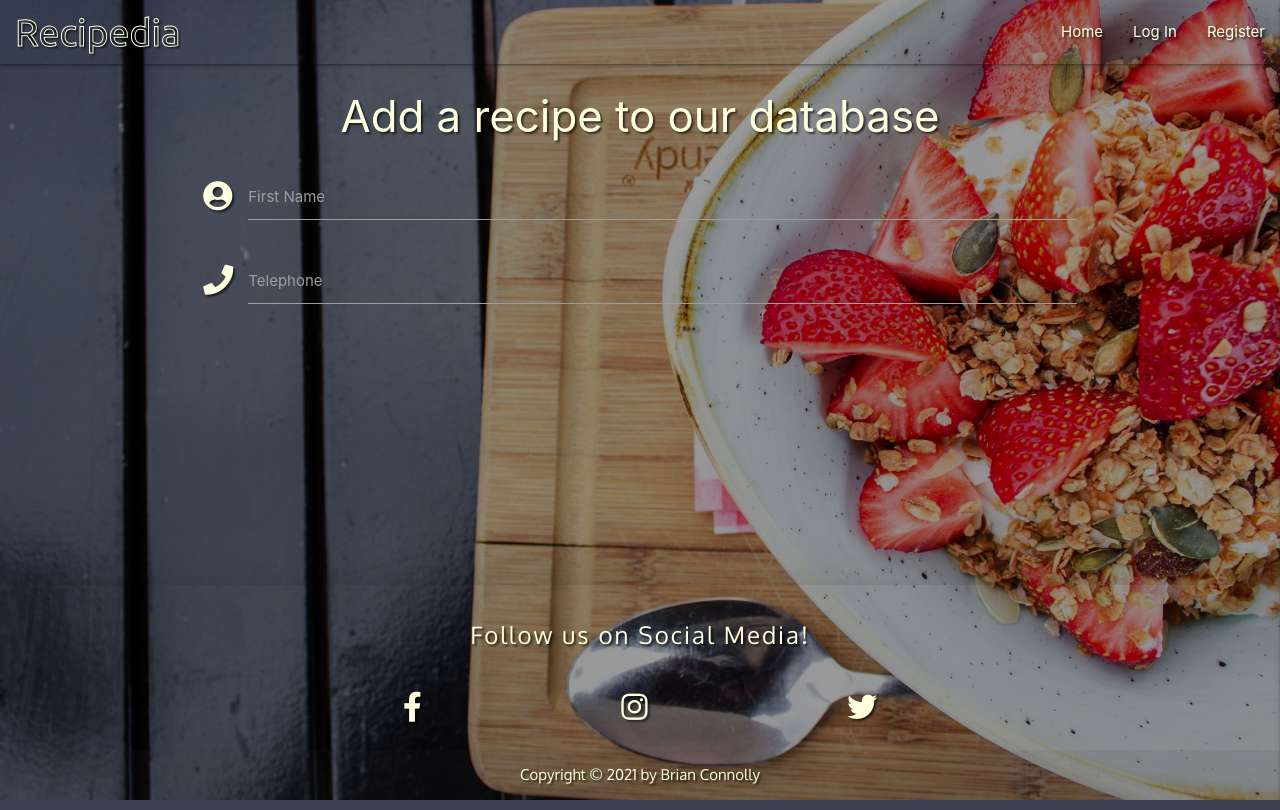
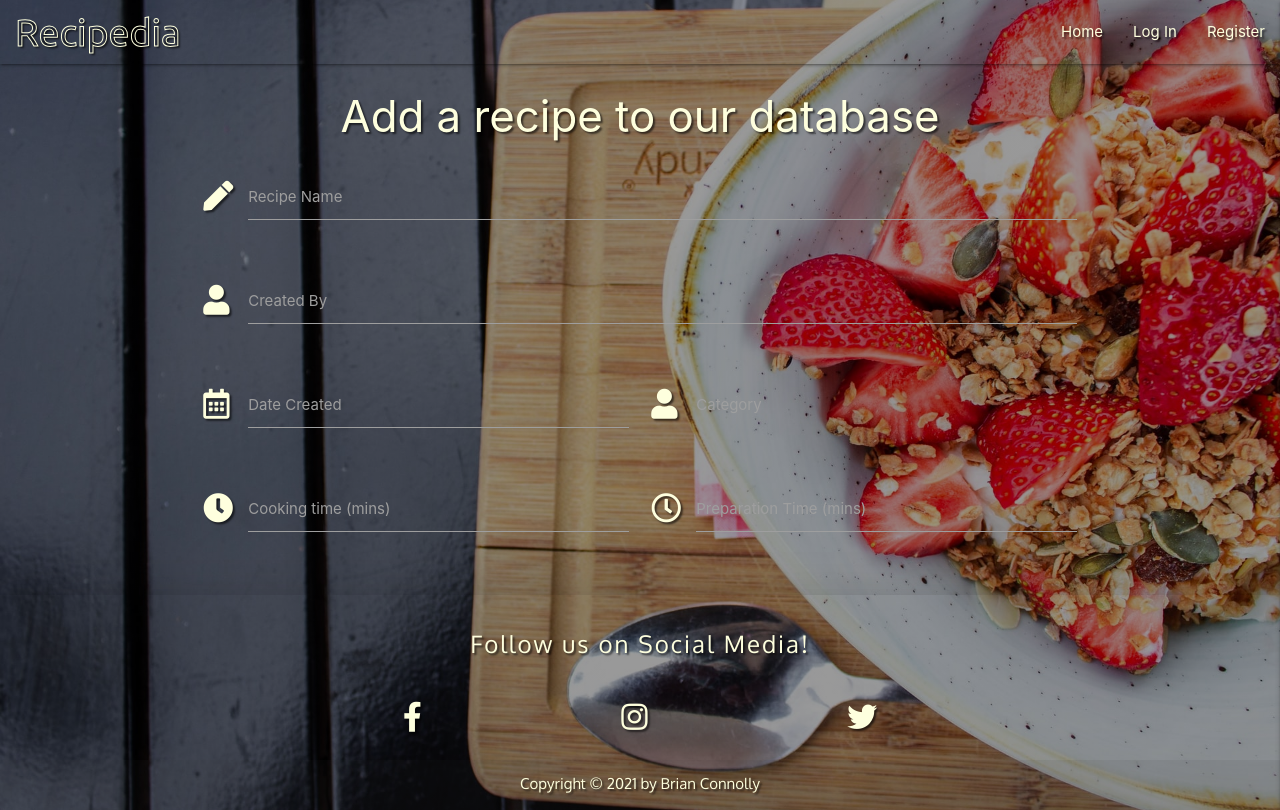
Before and after one commit to Brianconn71/ms3-recipedia, a Flask app: template templates/add_recipe.html in a window 1280 px wide. Run offline with Flask 2, Linux system fonts and the light colour scheme; the template is opened without the code that fills it, so the values that code supplies are empty; some libraries are stand-ins or nearby versions.

Commit message:
add: added some basic form details to the add recipe page, styling needs to be updated

```diff
--- a/app.py
+++ b/app.py
@@ -104,7 +104,10 @@ def logout():
 
 @app.route("/add_recipe", methods=["POST", "GET"])
 def add_recipe():
-    return render_template("add_recipe.html")
+    username = mongo.db.users.find_one(
+        {"username": session["user"]})["username"]
+    categories = mongo.db.categories.find()
+    return render_template("add_recipe.html", username=username,categories=categories)
 
 
 
--- a/templates/add_recipe.html
+++ b/templates/add_recipe.html
@@ -7,14 +7,48 @@
         <form class="col s12" method="POST" action="">
             <div class="row">
                 <div class="input-field col s12">
-                    <i class="fas fa-user-circle prefix shadow-text recipedia-text"></i>
-                    <input id="icon_prefix" type="text" class="validate">
-                    <label for="icon_prefix">First Name</label>
+                    <i class="fas fa-pen prefix shadow-text recipedia-text"></i>
+                    <input id="recipe_name" name="recipe_name" minlength="3" maxlength="60"
+                    type="text" class="validate">
+                    <label for="recipe_name">Recipe Name</label>
                 </div>
+            </div>
+            <div class="row">
                 <div class="input-field col s12">
-                    <i class="fas fa-phone prefix shadow-text recipedia-text"></i>
-                    <input id="icon_telephone" type="tel" class="validate">
-                    <label for="icon_telephone">Telephone</label>
+                    <i class="fas fa-user prefix shadow-text recipedia-text"></i>
+                    <input id="created_by" value="{{ username }}" name="created_by" type="text"
+                    minlength="3" maxlength="20" class="validate">
+                    <label for="created_by">Created By</label>
+                </div>
+            </div>
+            <div class="row">
+                <div class="input-field col s6">
+                    <i class="far fa-calendar-alt prefix shadow-text recipedia-text"></i>
+                    <input id="date" name="date" type="text"
+                    minlength="3" maxlength="20" class="validate">
+                    <label for="date">Date Created</label>
+                </div>
+                <div class="input-field col s6">
+                    <i class="fas fa-user prefix shadow-text recipedia-text"></i>
+                    <select name="category" id="category">
+                        <option value="" disabled selected>Choose a Category</option>
+                        {% for category in categories %}
+                            <option value="{{ category.category_name }}">{{ category.category_name }}</option>
+                        {% endfor %}
+                    </select>
+                    <label for="category">Category</label>
+                </div>
+            </div>
+            <div class="row">
+                <div class="input-field col s6">
+                    <i class="fas fa-clock prefix shadow-text recipedia-text"></i>
+                    <input id="cook_time" name="cook_time" type="number" class="validate">
+                    <label for="cook_time">Cooking time (mins)</label>
+                </div>
+                <div class="input-field col s6">
+                    <i class="far fa-clock prefix shadow-text recipedia-text"></i>
+                    <input id="prep_time" name="prep_time" type="number" class="validate">
+                    <label for="prep_time">Preparation Time (mins)</label>
                 </div>
             </div>
         </form>
```
